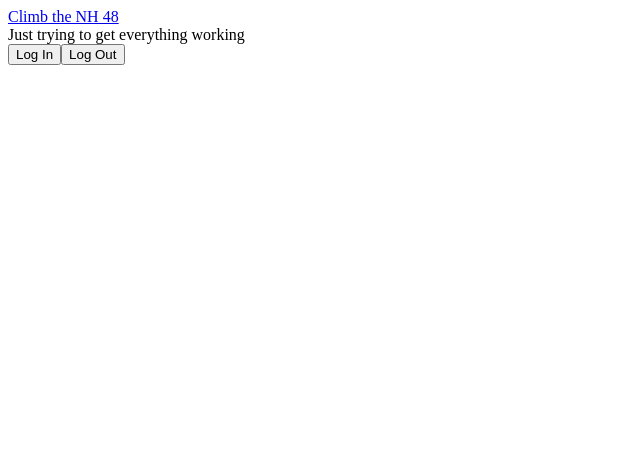
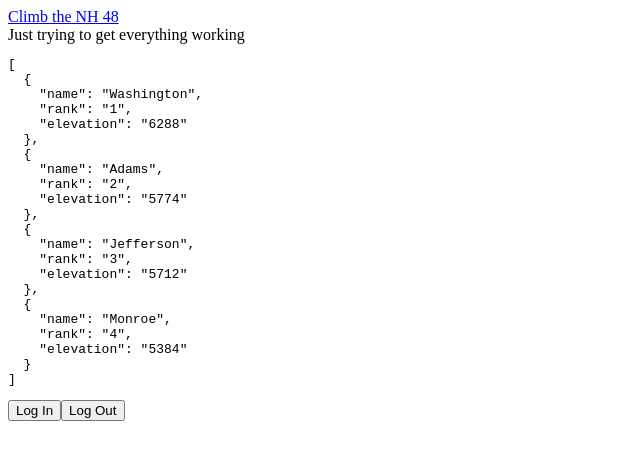
Before and after one commit to nohatekate/ClimbTheNH48Frontend, a React (Create React App) app: page /nh_48 in a window 1280 px wide. Shown: the top 460 px of the page, without its empty margins (0-640 px from the left). Built offline with nearby package versions, Linux system fonts and the light colour scheme; no server answers.

Commit message:
Mountainpage (#5)
* partial json file mountain data

* show mountains json data on home page, update hikes index page

* refactor to give mountains their own page and keep home page for intro to app

```diff
--- a/src/App.js
+++ b/src/App.js
@@ -5,6 +5,7 @@ import Profile from './components/Profile.js'
 
 import Header from './components/Header/header.js'
 import Main from './components/Main/main.js'
+
 
 export default function App() {
   return (
--- a/src/components/Main/main.js
+++ b/src/components/Main/main.js
@@ -1,13 +1,18 @@
 import { Routes, Route } from 'react-router';
 import Hikes from '../../pages/Hikes/hikes'
 import Show from '../../pages/Show/show'
+import Mountains from '../../pages/Mountains/mountains.js';
+import Home from '../../pages/Home/home.js'
 
 export default function Main(props) {
     return (
         <main>
             <Routes>
+                <Route path='/' element={<Home />} />
+                <Route path='/nh_48' element={<Mountains />} />
                 <Route path='/my-hikes' element={<Hikes />} />
                 <Route path='/hikes/:id' element={<Show />} />
+
             </Routes>
         </main>)
 }
--- /dev/null
+++ b/src/mountain-data/nh48mountains.json
@@ -0,0 +1,22 @@
+[
+    {
+        "name": "Washington",
+        "rank": "1",
+        "elevation": "6288"
+    },
+    {
+        "name": "Adams",
+        "rank": "2",
+        "elevation": "5774"
+    },
+    {
+        "name": "Jefferson",
+        "rank": "3",
+        "elevation": "5712"
+    },
+    {
+        "name": "Monroe",
+        "rank": "4",
+        "elevation": "5384"
+    }
+]
--- a/src/pages/Hikes/hikes.js
+++ b/src/pages/Hikes/hikes.js
@@ -26,6 +26,11 @@ export default function Hikes(props) {
     useEffect(() => { getHikes() }, [])
     console.log(`There are ${hikes.length} hikes available to render`)
 
+
+    const loading = () => {
+        return (<h1>Loading Hikes...</h1>)
+    }
+
     const loaded = () => {
         return hikes?.map((hike) => {
             return (
@@ -39,7 +44,7 @@ export default function Hikes(props) {
     return (
         <>
             <h1>🥾 Hikes Page 🥾 </h1>
-            {loaded()}
+            { isLoading ? loading() : loaded()}
         </>
 
     )
--- /dev/null
+++ b/src/pages/Home/home.js
@@ -0,0 +1,9 @@
+
+
+export default function HOME(props){
+    return(
+        <div>
+        This will eventually be the landing page. I envision a log in / out option and a short description of what my app does.
+        </div>
+    )
+}
--- /dev/null
+++ b/src/pages/Mountains/mountains.js
@@ -0,0 +1,9 @@
+import data from '../../mountain-data/nh48mountains.json'
+
+export default function Mountains(props) {
+    return (
+        <div>
+            <pre>{JSON.stringify(data, null, 2)}</pre>
+        </div>
+    )
+}
```
